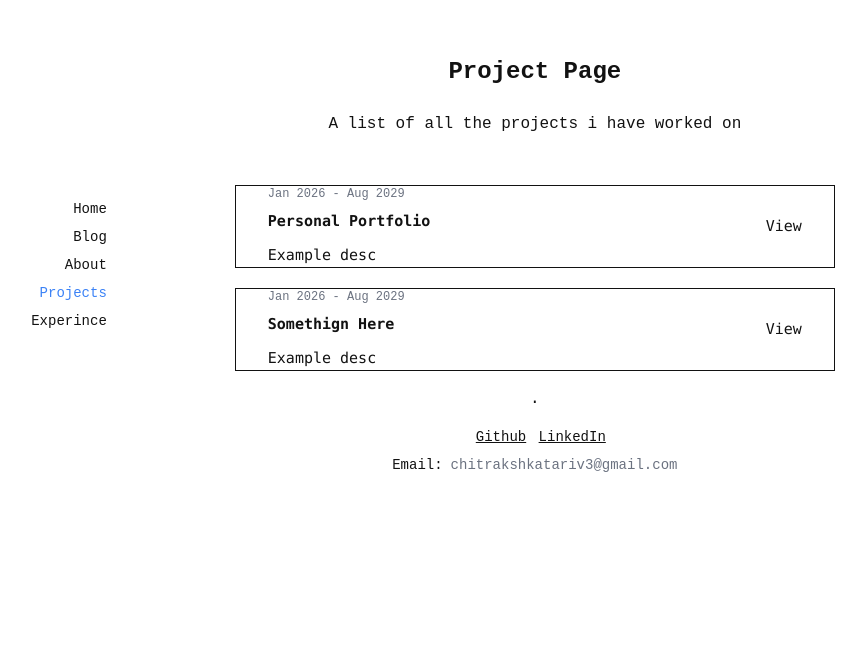
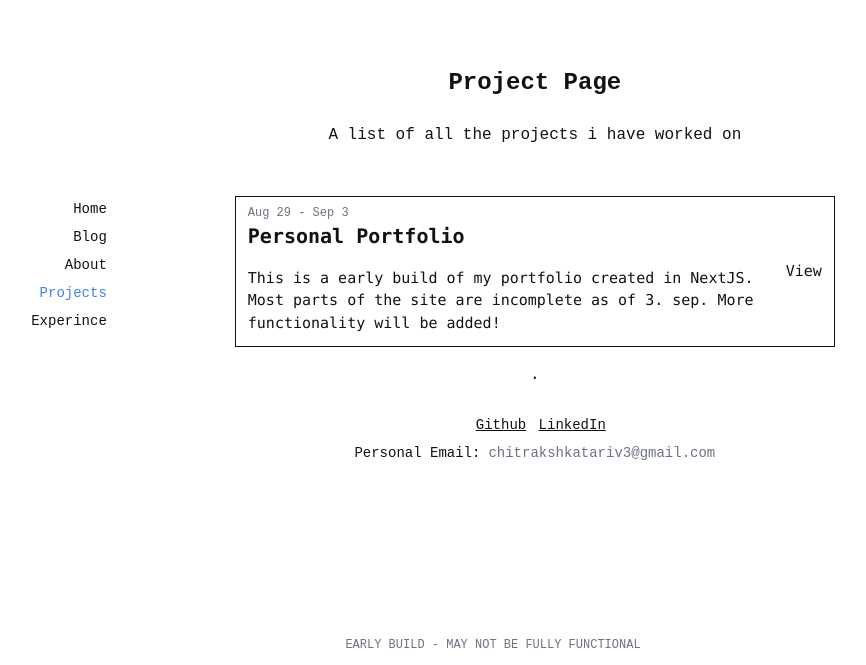
Before and after one commit to ChitrakshKataria/portfolio, a Next.js app: page /projects in a window 1280 px wide. Shown: the part 135-800 px from the top of the page, without its empty margins (147-1013 px from the left). Built offline with nearby package versions, Linux system fonts and the light colour scheme.

Commit message:
Made the project reddy for a early build

```diff
--- a/app/about/page.tsx
+++ b/app/about/page.tsx
@@ -4,7 +4,7 @@ export default function about() {
       <h1 className="text-2xl font-bold">About me</h1>
       <p className="mt-6">This page is about me and my skills</p>
       <div className="my-6 h-[1px] w-full bg-[#2a2a2a]" />
-      <p>About me goes here</p>
+      <p>COMMING SOON</p>
     </div>
   );
 }
--- a/app/blog/page.tsx
+++ b/app/blog/page.tsx
@@ -9,7 +9,7 @@ export default function blogPage() {
         but I try to keep it updated.
       </p>
       <div className="my-6 h-[1px] w-full bg-[#2a2a2a]" />
-      <p>CONTENT GOES HERE</p>
+      <p>COMING SOON</p>
     </div>
   );
 }
--- a/app/experince/page.tsx
+++ b/app/experince/page.tsx
@@ -4,7 +4,7 @@ export default function experince() {
       <h1 className="text-2xl font-bold">Experince Page</h1>
       <p className="mt-6">This page lists my skills and Experince</p>
       <div className="my-6 h-[1px] w-full bg-[#2a2a2a]" />
-      <p>Experince goes here</p>
+      <p>COMMING SOON</p>
     </div>
   );
 }
--- a/app/page.tsx
+++ b/app/page.tsx
@@ -5,7 +5,7 @@ export default function Home() {
     <section>
       <h1 className="mb-1 text-2xl font-bold">{siteConfig.name}</h1>
       <h2 className="mb-6 text-sm">{siteConfig.current}</h2>
-      <p className="text-sm">{siteConfig.description} Lorem, ipsum dolor sit amet consectetur adipisicing elit. Quia aspernatur minima error autem possimus, nesciunt illo, adipisci expedita voluptatibus cum neque unde eaque </p>
+      <p className="text-sm">{siteConfig.description}</p>
     </section>
   );
 }
--- a/app/projects/page.tsx
+++ b/app/projects/page.tsx
@@ -15,6 +15,7 @@ export default function projectPage() {
             title={project.title}
             date={project.date}
             description={project.desc}
+            ghLink={project.ghLink}
           />
         );
       })}
--- a/components/site/ClientFooter.tsx
+++ b/components/site/ClientFooter.tsx
@@ -5,15 +5,18 @@ import { siteConfig } from '@/lib/siteConfig';
 
 const ClientFooter = () => {
   return (
+    <div className='flex min-h-full flex-col'>
     <div className="flex justify-center mt-3 text-sm">
      <div>
       <a href={siteConfig.socials.github} className="text-sm ml-3 underline" target="_blank">Github</a> <a href={siteConfig.socials.linkedin} className=" text-sm ml-1 underline" target="_blank">LinkedIn</a>
       <div className='mt-2 flex'>
-      <p>Email:</p>
+      <p>Personal Email:</p>
       <a href={`mailto:${siteConfig.email_personal}`} className="ml-2 text-[var(--muted)]">{siteConfig.email_personal}</a>
       </div>
     </div>
     </div>
+      <p className="fixed bottom-3 left-0 w-full text-center text-xs text-[var(--muted)]">EARLY BUILD - MAY NOT BE FULLY FUNCTIONAL</p>
+      </div>
   )
 }
 
--- a/components/site/displayCard.tsx
+++ b/components/site/displayCard.tsx
@@ -7,20 +7,20 @@ const DisplayCard = ({
   company = "Example company",
   date = "20 Jun - 31 Jun",
   description = "Example description ",
+  ghLink = "https://github.com/ChitrakshKataria",
 }) => {
   return (
-    <Link href="/">
-      {" "}
-      {/* Add a dynamic rout here later on  */}
-        <div className="flex w-full items-center justify-between gap-8 border px-8 text-left">        <div className="flex flex-col items-start gap-2">
+    <Link href={ghLink}>
+      <div className="flex w-full items-center justify-between border px-3 text-left">
+        <div className="flex flex-col items-start ">
           <div className="text-[var(--muted)] text-xs">
-            <p>{date}</p>
+            <p className="mt-2">{date}</p>
           </div>
           <div className="text-left">
-            <h2 className="font-mono text-[15px] font-bold leading-none]">
+            <h2 className="font-mono text-[20px] font-bold leading-none]">
               {title}
             </h2>
-            <p className="mt-3 font-mono text-[15px] leading-normal">
+            <p className="font-mono text-[15px] leading-normal mt-4 mb-3">
               {description}
             </p>
           </div>
--- a/lib/projects.ts
+++ b/lib/projects.ts
@@ -3,19 +3,15 @@ interface Projects {
     company: string;
     date: string;
     desc: string;
+    ghLink: string;
 }
 
 export const projects: Projects[] = [
     {
         title: "Personal Portfolio",
         company: "",
-        date: "Jan 2026 - Aug 2029",
-        desc: "Example desc ",
-    },
-    {
-        title: "Somethign Here",
-        company: "",
-        date: "Jan 2026 - Aug 2029",
-        desc: "Example desc ",
+        date: "Aug 29 - Sep 3",
+        desc: "This is a early build of my portfolio created in NextJS. Most parts of the site are incomplete as of 3. sep. More functionality will be added!",
+        ghLink: "https://github.com/ChitrakshKataria/portfolio",
     },
 ]
--- a/lib/siteConfig.ts
+++ b/lib/siteConfig.ts
@@ -1,7 +1,7 @@
 export const siteConfig = {
     name: "Chitraksh Kataria",
     title: "Chitraksh Kataria - Student",
-    description: "Chitraksh Kataria's personal portfolio, I am a studetn at the University Of Stavanger. Explore my project, blog and experince.",
+    description: "Chitraksh Kataria's portfolio, I am a studetn at the University Of Stavanger. On this site you will find all my projects and info about me. I am currently studying computer science in my first year, and have a interest for physics and maths.",
     current: "Student 1st year, University in stavanger",
     url: "http://chitrakshkataria.com",
     email_personal: "chitrakshkatariv3@gmail.com",
```
